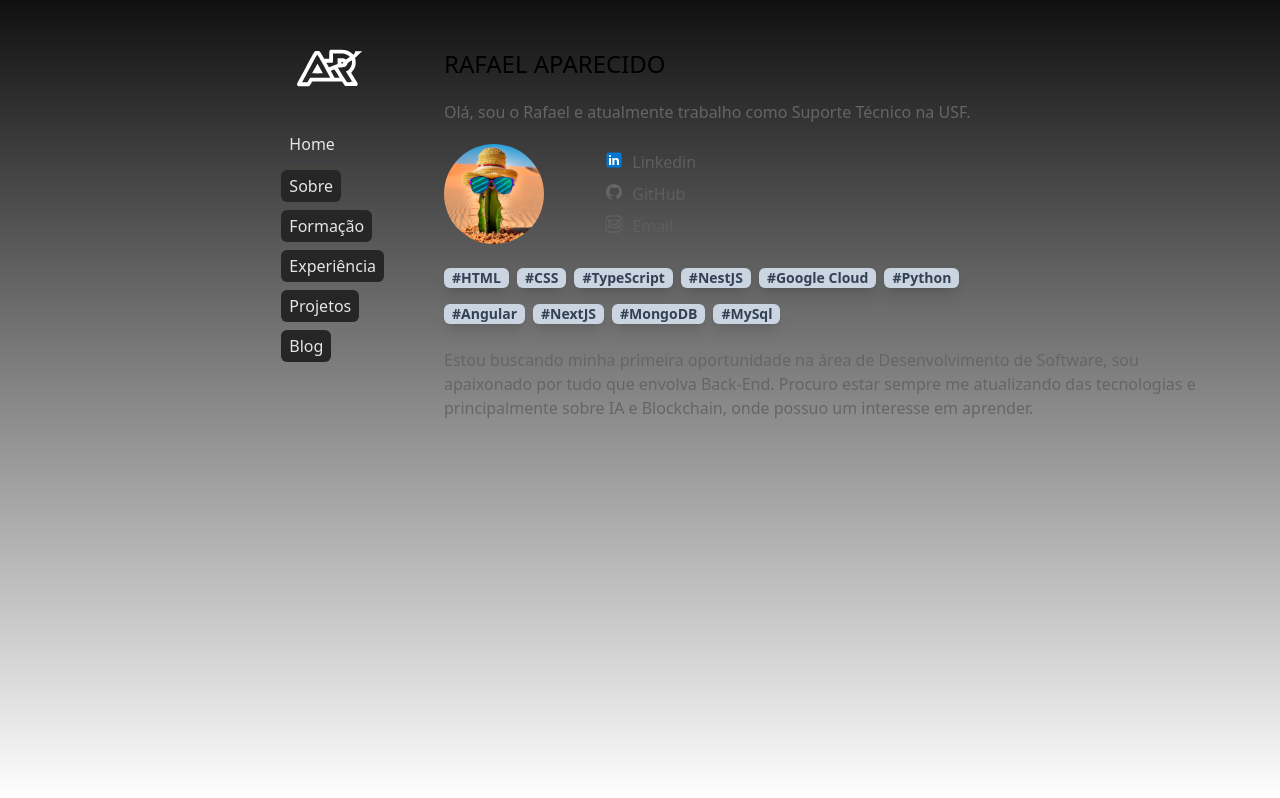
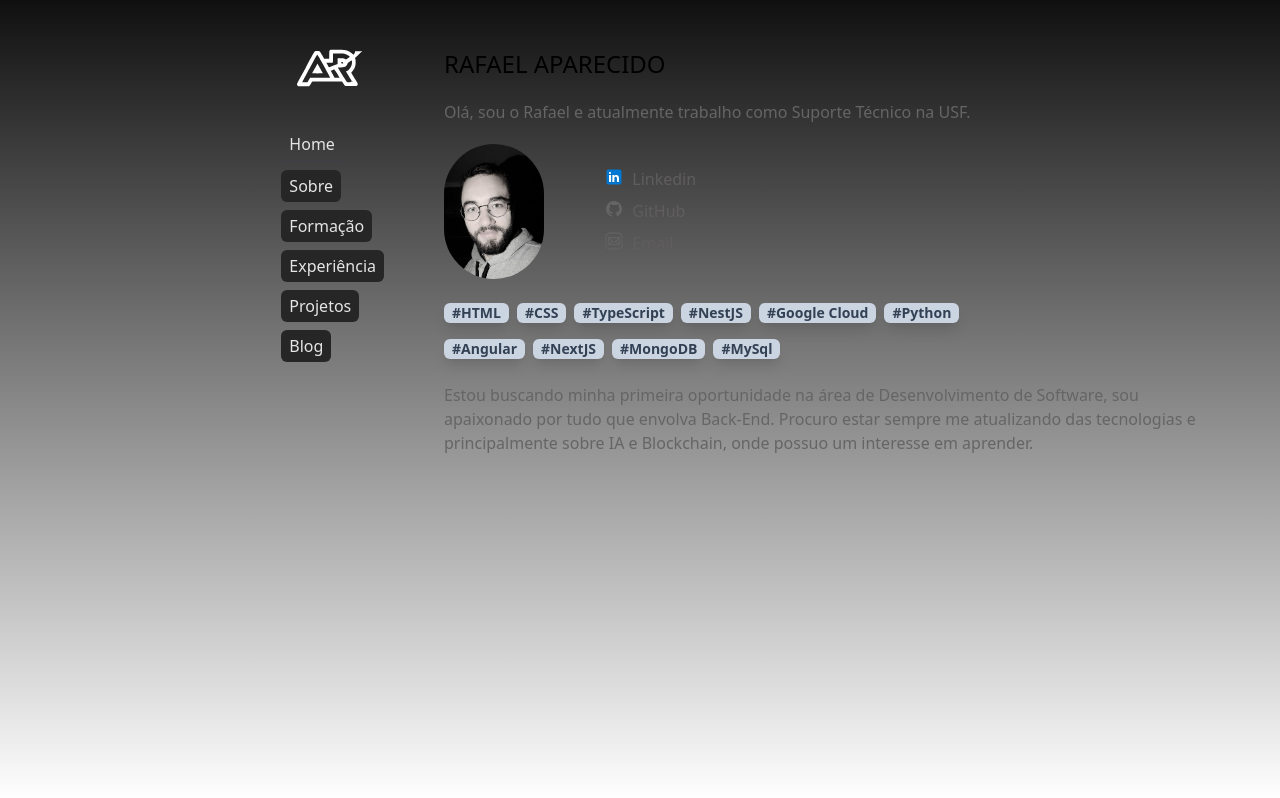
Before and after one commit to rafaapcode/portfolio-new, a Next.js app: page / in a window 1280 px wide. Built offline with nearby package versions, Linux system fonts and the light colour scheme.

Commit message:
feat: putting my photo

```diff
--- a/app/page.jsx
+++ b/app/page.jsx
@@ -34,7 +34,7 @@ export default function Home() {
       >
         <Image
           className="rounded-full mt-5 mb-5 lg:mt-0 md:mt-0  lg:mb-0 md:mb-0"
-          src="/images/cacto.jpg"
+          src="/images/foto-perfil.jpeg"
           width={100}
           height={100}
           alt="my photo"
```
Also changed, not shown: public/images/cacto.jpg (deleted), public/images/foto-perfil.jpeg (added).
